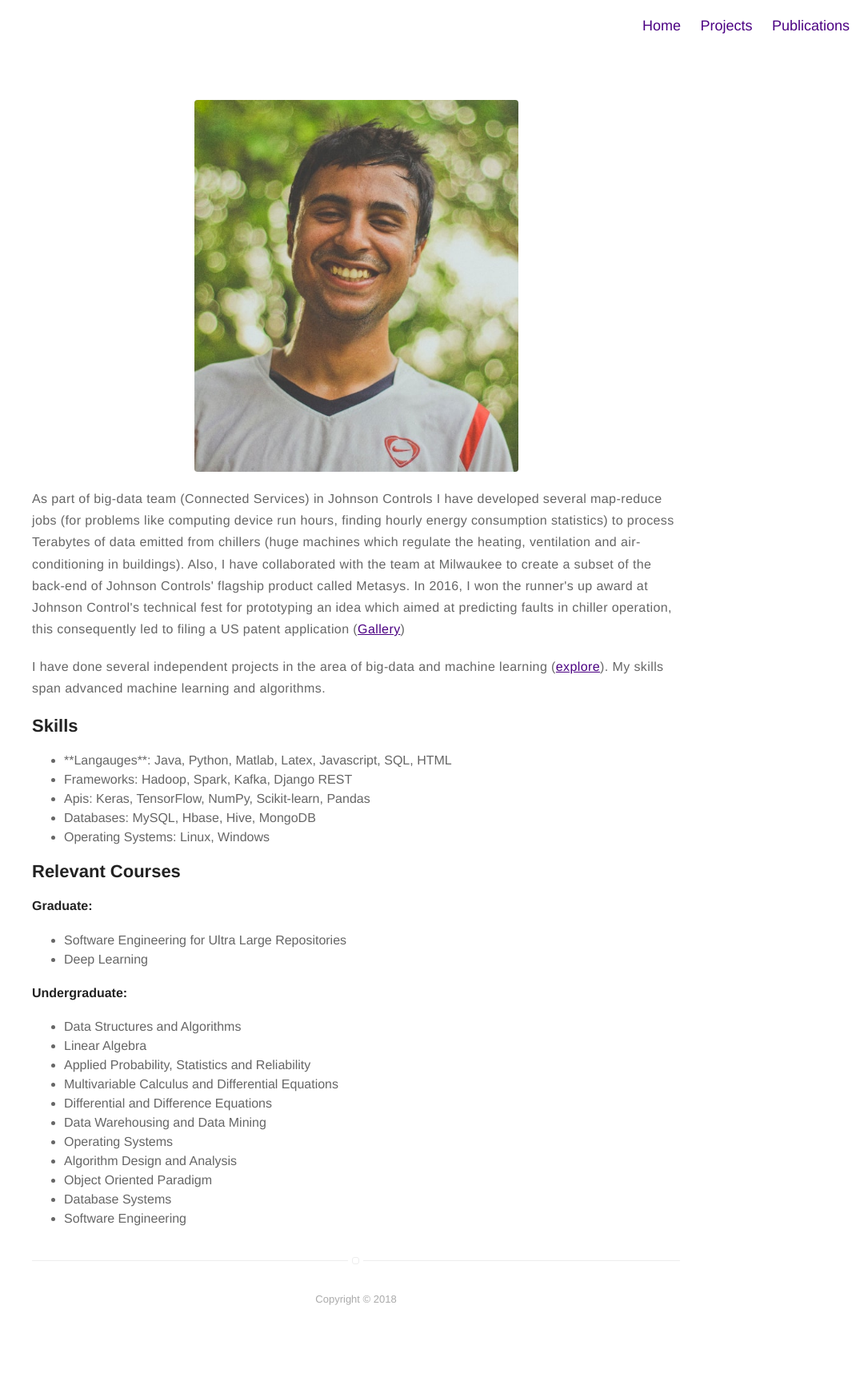
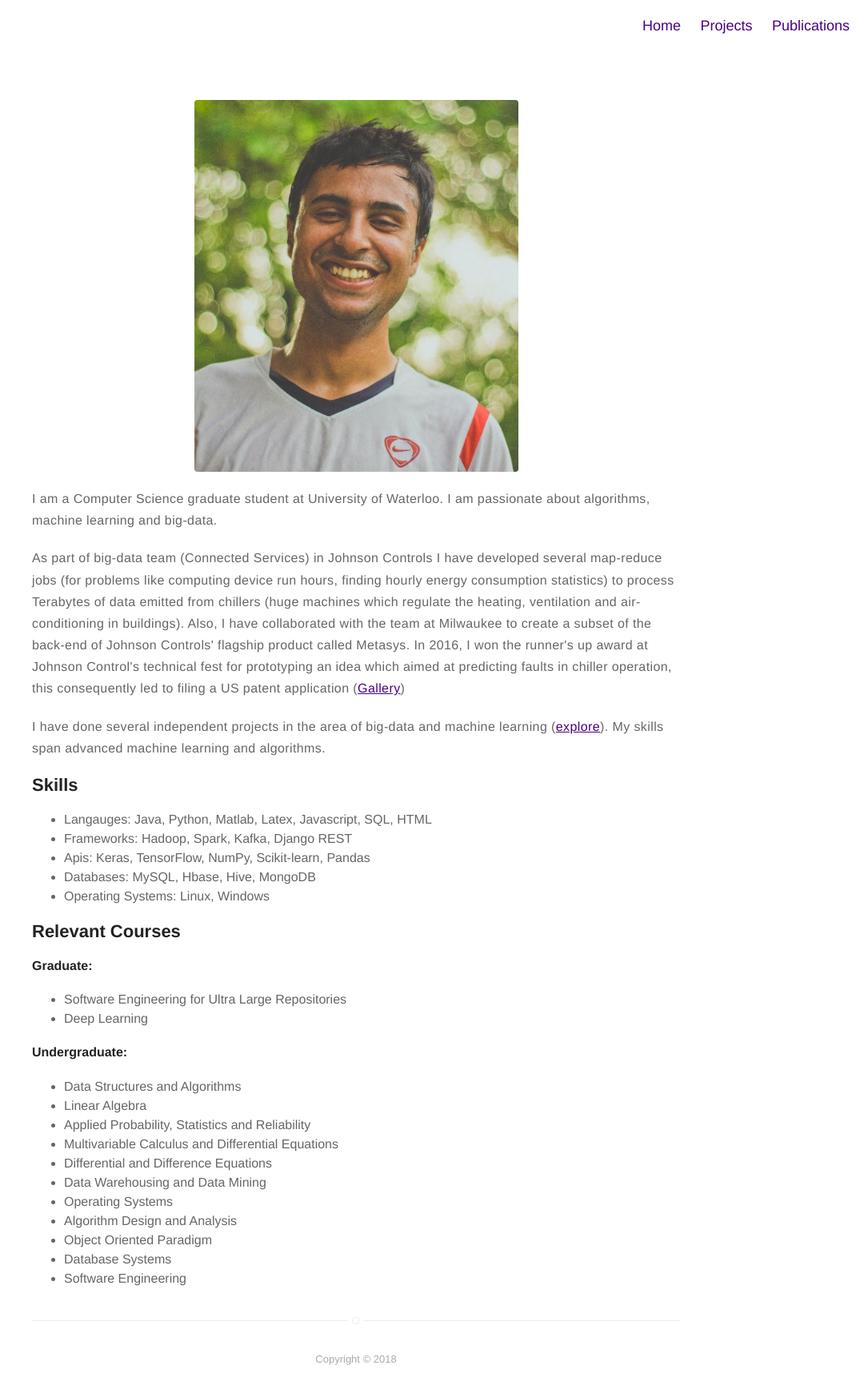
Before and after one commit to dishant-mittal/dishant-mittal.github.io, a Jekyll site: the page built from about.md, in a window 1280 px wide. Shown: the whole page at 80% size, without its empty margins (195-1280 px from the left). Built offline with Jekyll 4.4.1, drawn with Linux system fonts in a browser that asks for light colours; before the commit the page ends 1672 px from its top, so only the background shows below that.

Commit message:
about updated

```diff
--- a/about.md
+++ b/about.md
@@ -3,6 +3,8 @@ title: About
 layout: page
 ---
 ![Profile Image]({{ site.url }}/{{ site.picture }})
+
+<p>I am a Computer Science graduate student at University of Waterloo. I am passionate about algorithms, machine learning and big-data.</p>
 
 <p>As part of big-data team (Connected Services) in Johnson Controls I have developed several map-reduce jobs (for problems like computing device run hours, finding hourly energy consumption statistics) to process Terabytes of data emitted from chillers (huge machines which regulate the heating, ventilation and air-conditioning in buildings). Also, I have collaborated with the team at Milwaukee to create a subset of the back-end of Johnson Controls' flagship product called Metasys. In 2016, I won the runner's up award at Johnson Control's technical fest for prototyping an idea which aimed at predicting faults in chiller operation, this consequently led to filing a US patent application (<a href="https://photos.app.goo.gl/btoSNNjzXyCrjLyA3">Gallery</a>)</p>
 
@@ -12,7 +14,7 @@ layout: page
 
 <h2>Skills</h2>
 <ul class="skill-list">
-	<li>**Langauges**: Java, Python, Matlab, Latex, Javascript, SQL, HTML</li>
+	<li>Langauges: Java, Python, Matlab, Latex, Javascript, SQL, HTML</li>
 	<li><b>Frameworks</b>: Hadoop, Spark, Kafka, Django REST</li>
 	<li><b>Apis</b>: Keras, TensorFlow, NumPy, Scikit-learn, Pandas</li>
 	<li><b>Databases</b>: MySQL, Hbase, Hive, MongoDB</li>
```
Also changed, not shown: 2 other files.
